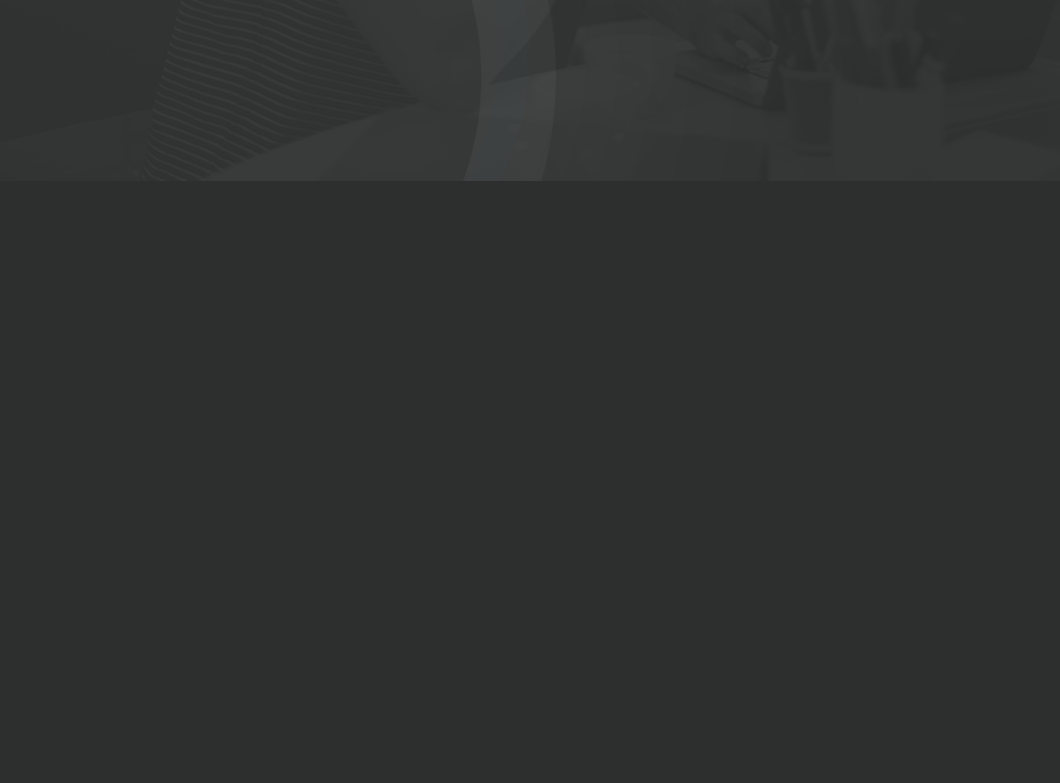
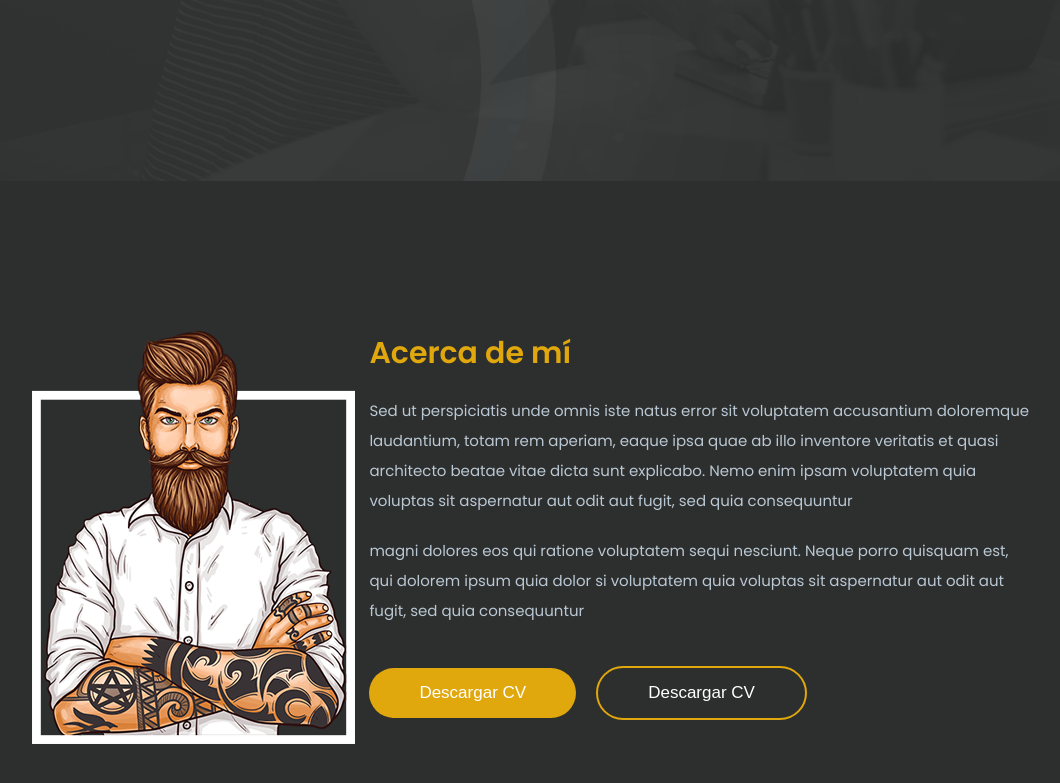
Before and after one commit to Tilio77/Portafolio-con-React, a React (Create React App) app: page / in a window 1280 px wide. Shown: the part 619-1402 px from the top of the page, without its empty margins (117-1177 px from the left). Before the commit the page ends 800 px from the top, so only its background shows below. Built offline with nearby package versions, Linux system fonts and the light colour scheme.

Commit message:
Seccions Nosotros terminada

```diff
--- a/src/App.css
+++ b/src/App.css
@@ -87,6 +87,14 @@ section {
   display: flex;
 }
 
+.heading {
+  font-size: 30px;
+  color: var(--primaryColor);
+  font-weight: 600;
+  text-align: center;
+  margin-bottom: 60px;
+}
+
 /* Header */
 header {
   background-color: var(--headingColor);
@@ -165,3 +173,21 @@ header a {
   font-weight: 600;
   color: var(--primaryColor);
 }
+
+/* About */
+.about .primaryBtn {
+  margin-left: 20px;
+}
+
+.about .heading {
+  text-align: left;
+  margin: 0;
+}
+
+.left {
+  width: 35%;
+}
+
+.right {
+  width: 65%;
+}
--- a/src/App.js
+++ b/src/App.js
@@ -2,6 +2,8 @@ import './App.css';
 import { BrowserRouter as Router, Switch, Route } from 'react-router-dom';
 import Header from './components/common/Header';
 import Home from './components/home/Home';
+import About from './components/pages/About';
+import Services from './components/home/Services';
 
 function App() {
   return (
@@ -10,6 +12,8 @@ function App() {
       <Header />
         <Switch>
           <Route exact path="/" component={Home} />
+          <Route exact path="/about" component={About} />
+          <Route exact path="/services" component={Services} />
         </Switch>
       </Router>
     </>
--- /dev/null
+++ b/src/components/common/Heading.jsx
@@ -0,0 +1,13 @@
+import React from 'react'
+
+const Heading = ({ title }) => {
+	return (
+		<>
+			<h2 className="heading">
+				{title}
+			</h2>
+		</>
+	)
+}
+
+export default Heading
--- a/src/components/home/Home.jsx
+++ b/src/components/home/Home.jsx
@@ -1,10 +1,12 @@
 import React from 'react';
 import Hero from './Hero';
+import About from '../pages/About';
 
 const Home = () => {
 	return (
 		<div>
 			<Hero />
+			<About />
 		</div>
 	)
 }
--- /dev/null
+++ b/src/components/home/Services.jsx
@@ -0,0 +1,11 @@
+import React from 'react'
+
+const Services = () => {
+	return (
+		<>
+			Services
+		</>
+	)
+}
+
+export default Services
--- /dev/null
+++ b/src/components/pages/About.jsx
@@ -0,0 +1,30 @@
+import React from 'react';
+import { about } from '../data/dummydata';
+import Heading from '../common/Heading';
+
+const About = () => {
+	return (
+		<>
+			<section className="about">
+				<div className="container flex">
+					{about.map((val,i) => (
+						<>
+							<div className="left">
+								<img src={val.cover} alt="" />
+							</div>
+							<div className="right">
+								<Heading title="Acerca de mí" />
+								<p>{val.desc}</p>
+								<p>{val.desc1}</p>
+								<button>Descargar CV</button>
+								<button className="primaryBtn">Descargar CV</button>
+							</div>
+						</>
+					))}
+				</div>
+			</section>
+		</>
+	)
+}
+
+export default About
```
